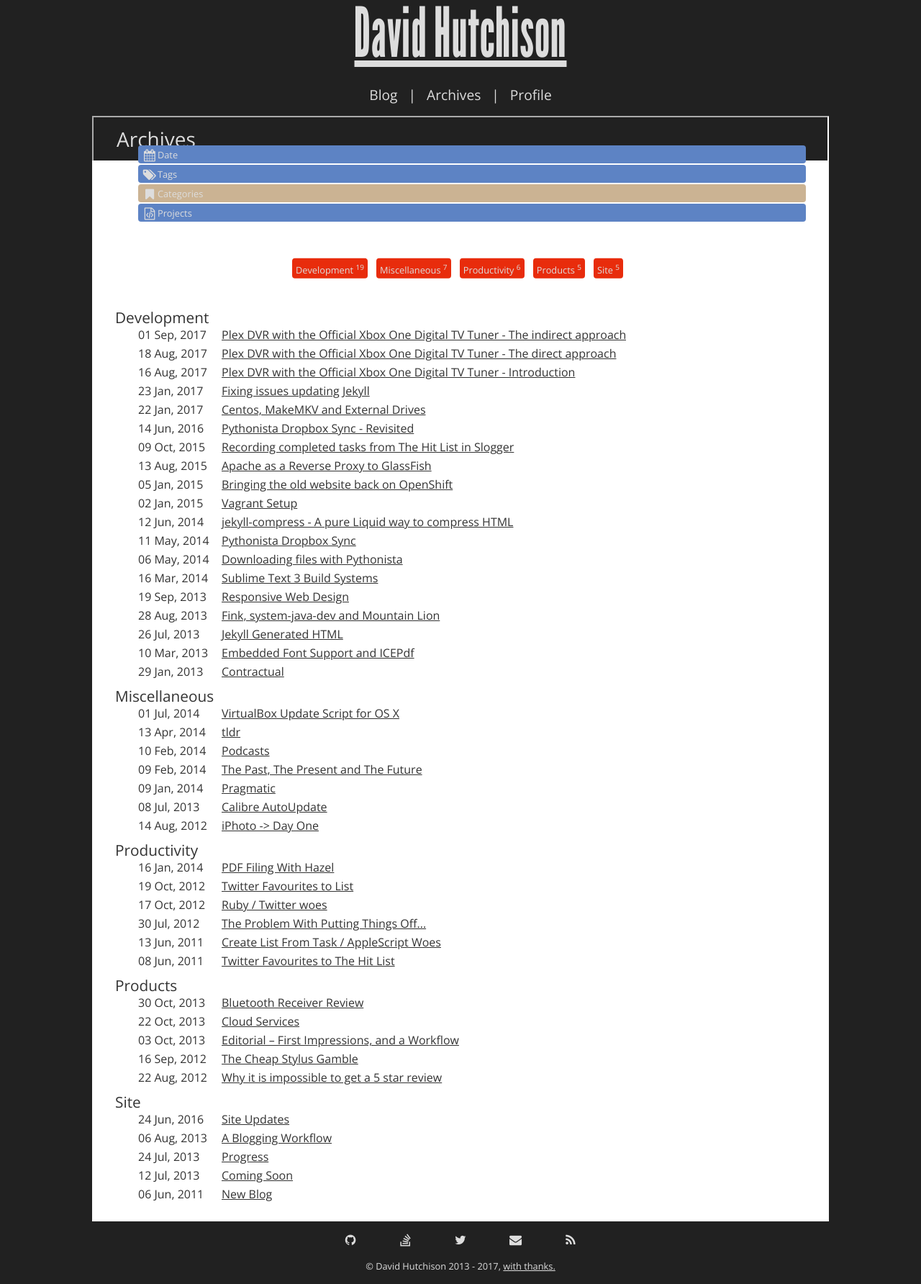
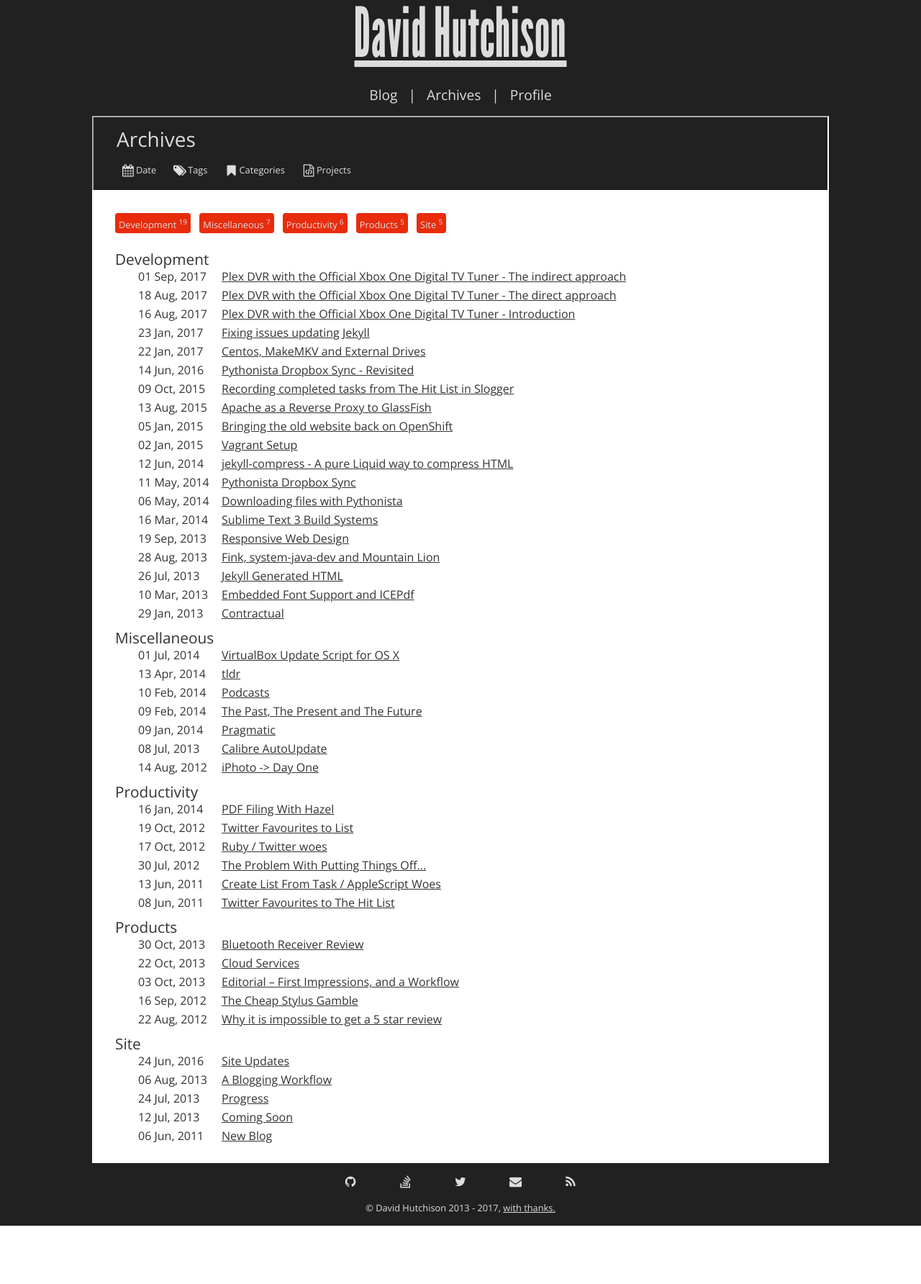
Before and after one commit to dhutchison/dhutchison.github.io, a Jekyll site: the page built from archives/categories.html, in a window 1280 px wide. Shown: the whole page at 72% size. Built offline with Jekyll 4.4.1, drawn with Linux system fonts in a browser that asks for light colours; after the commit the page ends 1703 px from its top, so only the background shows below that.

Commit message:
Clean up of CSS classes

```diff
--- a/_layouts/archive.html
+++ b/_layouts/archive.html
@@ -3,18 +3,17 @@ layout: main
 ---
 
 <header class="heading">
-    <h2>Archives</h2>
-</header>
-
-<div class="archives">
-	<nav class="archiveLinks">
-		<ul>
+	<h2>Archives</h2>
+	<nav>
+		<ul class="archiveLinks">
 			<li {% if page.url == "/archives/" %} class="active" {% endif %}><a href="/archives/"><i class="fa fa-calendar fa-lg fa-fw"></i>Date</a></li>
 			<li {% if page.url == "/archives/tags/" %} class="active" {% endif %}><a href="/archives/tags/"><i class="fa fa-tags fa-lg fa-fw"></i>Tags</a></li>
 			<li {% if page.url == "/archives/categories/" %} class="active" {% endif %}><a href="/archives/categories/"><i class="fa fa-bookmark fa-lg fa-fw"></i>Categories</a></li>
 			<li {% if page.url == "/archives/projects/" %} class="active" {% endif %}><a href="/archives/projects/"><i class="fa fa-file-code-o fa-lg fa-fw"></i>Projects</a></li>
 		</ul>
 	</nav>
+</header>
 
+<div class="archives">
 {{ content }}
 </div>
--- a/_sass/_archiveStyle.scss
+++ b/_sass/_archiveStyle.scss
@@ -5,38 +5,21 @@
 
 $archiveLinkColour: #CBB393;
 
+.archiveLinks, .archives .groupingList {
+    @extend .groupingList;
+
+    /* Reset these two - archive links are not to appear the same way
+     * as other grouping lists - as we are using it for a nav element
+     * (and there is a lot more of them than normal).
+     */
+    transform: none;
+    top: 0;
+}
+
 .archives {
-
-    .archiveLinks {
-        @extend .groupingList;
-
-        text-align: center;
-        margin-bottom: 2em;
-
-        li {
-            @extend .tag-box;
-            background-color: $mainHeaderLeftGradient;
-
-            &.active {
-                background-color: $archiveLinkColour;
-            }
-
-            a {
-                position: relative;
-            }
-        }
-    }
-
     @include sitePadding();
 
-    .groupingList {
-        @extend .groupingList;
-
-        text-align: center;
-        margin-bottom: 1em;
-    }
-
-    .groupingList, .groupedPosts {
+    .groupedPosts {
         margin-left: 0;
 
         ul {
--- a/_sass/_coreStyle.scss
+++ b/_sass/_coreStyle.scss
@@ -190,6 +190,12 @@ pre {
 
         a {
             color: $headerFontColour;
+
+            &:hover {
+                text-decoration: underline;
+                color: $headerLinkHoverColour;
+                transition: .5s;
+            }
         }
 
         font-family: $headerFonts;
@@ -307,12 +313,8 @@ pre {
     .footer {
 
         font-size: 0.8em;
-        // overflow: hidden;
-        padding-top: 1em;
-        z-index: 1;
 
         .copy {
-            width: 100%;
             padding-top: 1em;
             text-align: center;
         }
--- a/_sass/_tagStyle.scss
+++ b/_sass/_tagStyle.scss
@@ -31,13 +31,6 @@
 	  font-size: 0.8em;
 
 	  color: $headerFontColour;
-    &:hover {
-    	background: darken($headerFontColour, 50%);
-    }
-  }
-
-  &:hover {
-    background: darken($headerFontColour, 50%);
   }
 
   span {
@@ -59,9 +52,9 @@
   transform: translateY(-50%);
   top: 50%;
 
-  li.category, li.tag {
+  li {
     display: inline-block;
-    padding-left: 0 !important;
+    padding-left: 0;
     @include remSize(margin-right, 0.5);
     @extend .tag-box;
   }
@@ -72,6 +65,12 @@
 
   li.tag {
     background-color: $tagColour;
+  }
+
+  li.category, li.tag {
+    a:hover {
+    	background: darken($headerFontColour, 50%);
+    }
   }
 }
 
```
